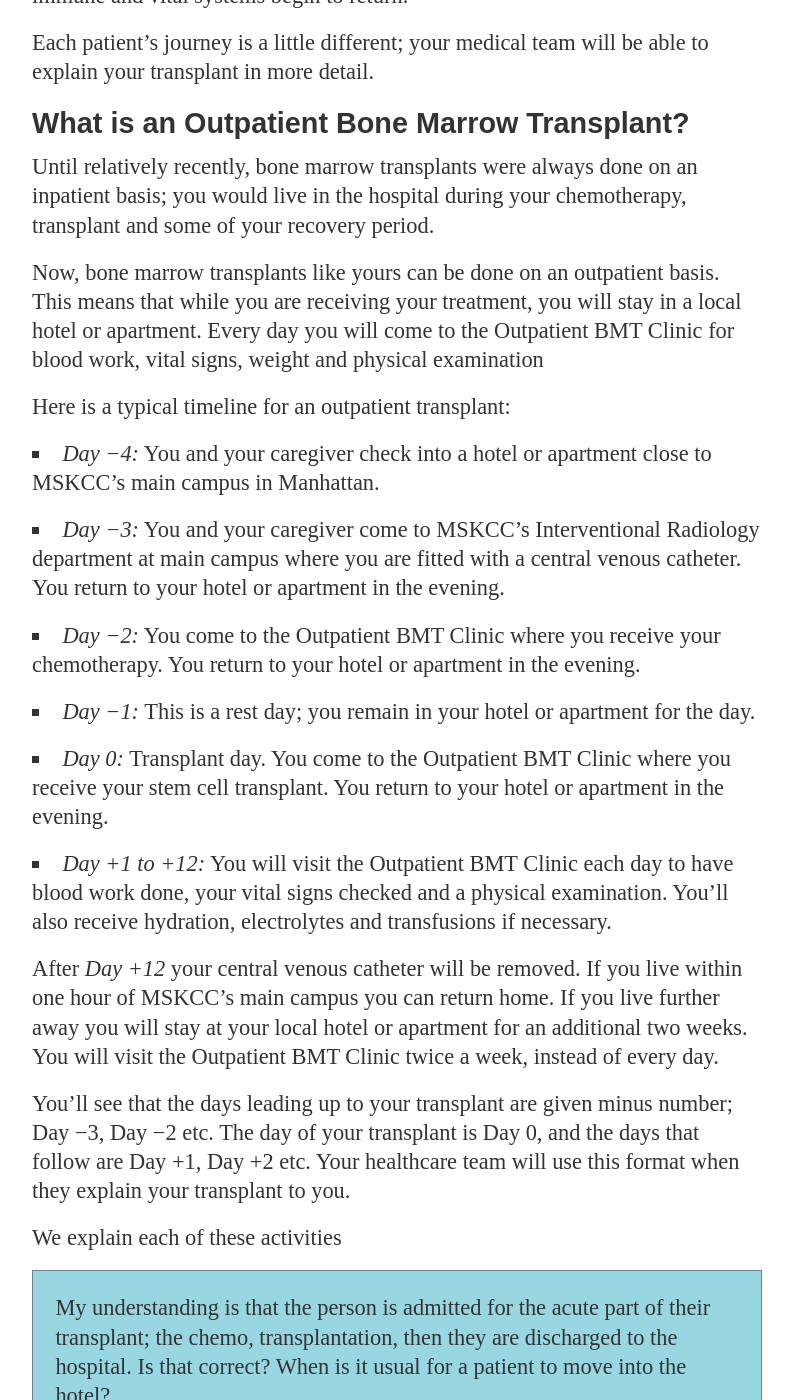
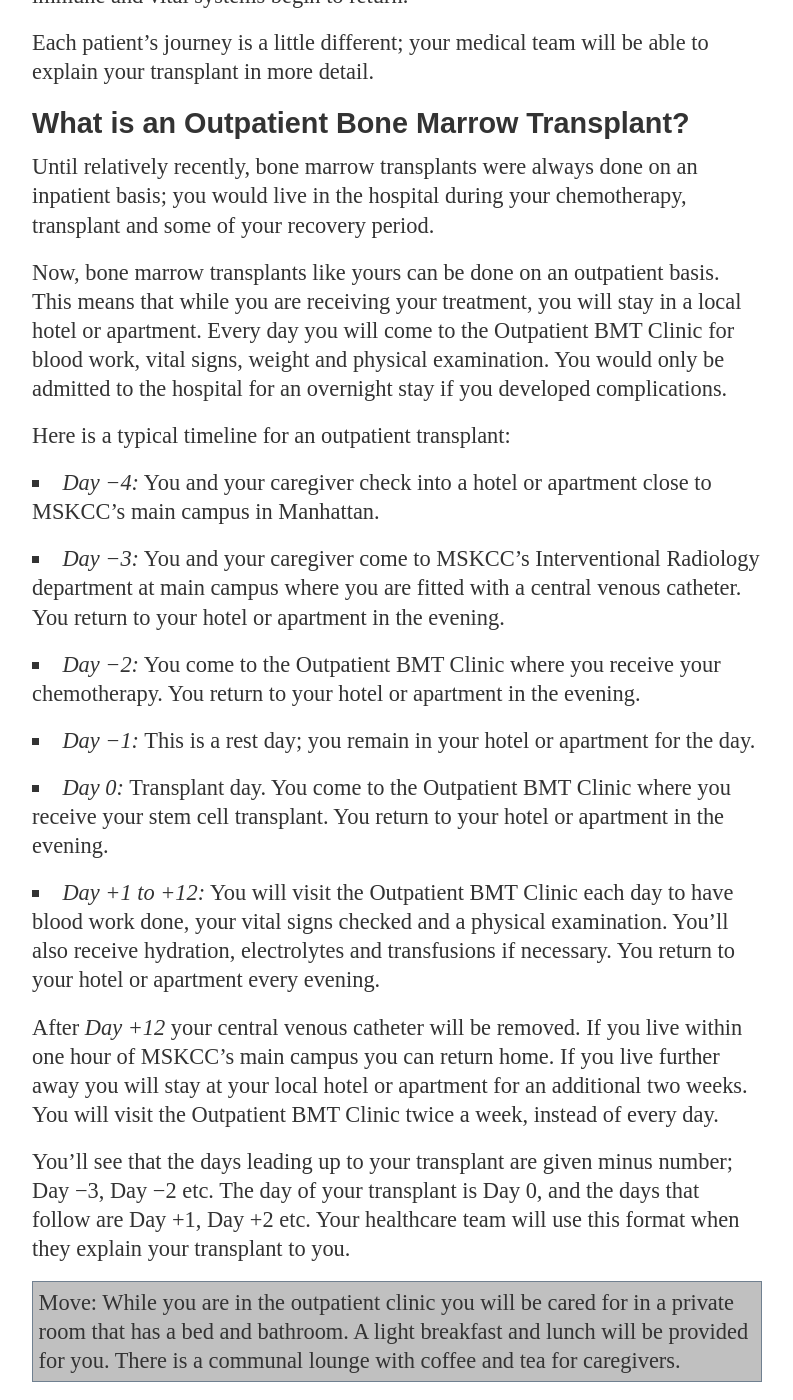
Before and after one commit to mskccpatiented/contentaudit, a Jekyll site: the page built from _posts/2012-11-19-auto-bmt-outpatient-guide-hybrid.md, in a window 1280 px wide and 1400 px high, scrolled down 6405 px. Shown: the whole window, without its empty margins (128-921 px from the left). Built offline with Jekyll 4.4.1, drawn with Linux system fonts in a browser that asks for light colours; Markdown is read by kramdown in place of the engine named in the settings; some of the changed text lies outside the part shown.

Commit message:
deploying BMT patient ed

```diff
--- a/_posts/2012-11-19-auto-bmt-outpatient-guide-hybrid.md
+++ b/_posts/2012-11-19-auto-bmt-outpatient-guide-hybrid.md
@@ -104,7 +104,7 @@
 ### What is an Outpatient Bone Marrow Transplant?
 Until relatively recently, bone marrow transplants were always done on an inpatient basis; you would live in the hospital during your chemotherapy, transplant and some of your recovery period.
 
-Now, bone marrow transplants like yours can be done on an outpatient basis. This means that while you are receiving your treatment, you will stay in a local hotel or apartment. Every day you will come to the Outpatient BMT Clinic for blood work, vital signs, weight and physical examination
+Now, bone marrow transplants like yours can be done on an outpatient basis. This means that while you are receiving your treatment, you will stay in a local hotel or apartment. Every day you will come to the Outpatient BMT Clinic for blood work, vital signs, weight and physical examination. You would only be admitted to the hospital for an overnight stay if you developed complications.
 
 Here is a typical timeline for an outpatient transplant:
 
@@ -113,23 +113,13 @@
 * *Day −2:* You come to the Outpatient BMT Clinic where you receive your chemotherapy. You return to your hotel or apartment in the evening.
 * *Day −1:* This is a rest day; you remain in your hotel or apartment for the day.
 * *Day 0:* Transplant day. You come to the Outpatient BMT Clinic where you receive your stem cell transplant. You return to your hotel or apartment in the evening.
-* *Day +1 to +12:* You will visit the Outpatient BMT Clinic each day to have blood work done, your vital signs checked and a physical examination. You'll also receive hydration, electrolytes and transfusions if necessary.
+* *Day +1 to +12:* You will visit the Outpatient BMT Clinic each day to have blood work done, your vital signs checked and a physical examination. You'll also receive hydration, electrolytes and transfusions if necessary. You return to your hotel or apartment every evening.
 
 After *Day +12* your central venous catheter will be removed. If you live within one hour of MSKCC's main campus you can return home. If you live further away you will stay at your local hotel or apartment for an additional two weeks. You will visit the Outpatient BMT Clinic twice a week, instead of every day.
 
 You'll see that the days leading up to your transplant are given minus number; Day −3, Day −2 etc. The day of your transplant is Day 0, and the days that follow are Day +1, Day +2 etc. Your healthcare team will use this format when they explain your transplant to you.
 
-
-
-We explain each of these activities
-
-
-
-<p class="question">My understanding is that the person is admitted for the acute part of their transplant; the chemo, transplantation, then they are discharged to the hospital. Is that correct? When is it usual for a patient to move into the hotel?</p>
-
-
-
-While you are in the outpatient clinic you will be cared for in a private room that has a bed and bathroom. A light breakfast and lunch will be provided for you. There is a communal lounge with coffee and tea for caregivers.
+<p class="move">Move: While you are in the outpatient clinic you will be cared for in a private room that has a bed and bathroom. A light breakfast and lunch will be provided for you. There is a communal lounge with coffee and tea for caregivers.</p>
 
 ## Your Transplant Team
 <div class="image-placeholder"><p>Image Placeholder: Photograph of the outpatient transplant team would work, if printing is not an issue.</p></div>
@@ -148,9 +138,13 @@
 
 A team of *nurses* will provide your day-to-day nursing care.
 
+A *Clinical Pharmacist* who specializes in the care of transplant patients will review your medications with you and your caregiver, teaching you how to take them properly and to inform you of any side effects they may cause. The pharmacist will review your medications daily with the outpatient team.
+
+*Social Workers* are members of the healthcare team who will help you and your family manage the stresses that come with the transplant process. The social workers understand the issues faced by transplant patients and are on hand to listen, offer counseling and refer you or your family to other resources and services as needed.
+
 While you are here, you will come to know all of the members of your team.
 
-<p class="question">Would it be useful to mention other support services here, PT, OT, Social Work? If we mention them, do we refer to them as the healthcare team, or as support services?</p>
+<p class="question complete">Would it be useful to mention other support services here, PT, OT, Social Work? If we mention them, do we refer to them as the healthcare team, or as support services?</p>
 
 ## Phase 1 - Before Your Transplant
 <div class="image-placeholder"><p>Image Placeholder: Diagram of the transplant process/timeline with a "you are here" marker on Phase one, or highlighting of some kind.</p></div>
--- a/s/s.css
+++ b/s/s.css
@@ -341,6 +341,16 @@
 background: #FF9C5B;;
 }
 
+p.move{
+padding:0.25em;
+border:1px solid slategray;
+background:silver;
+}
+
+.complete{
+text-decoration:line-through;
+}
+
 /* ----- ------*/
 article{
 margin:1em 0 2em 0;
```
Also changed, not shown: 2 other files.
